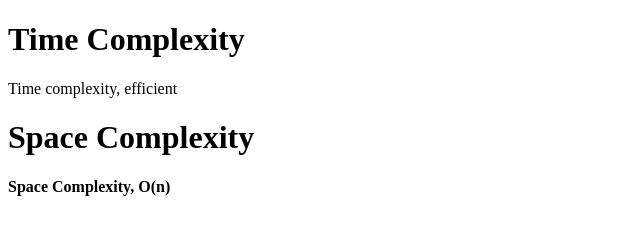
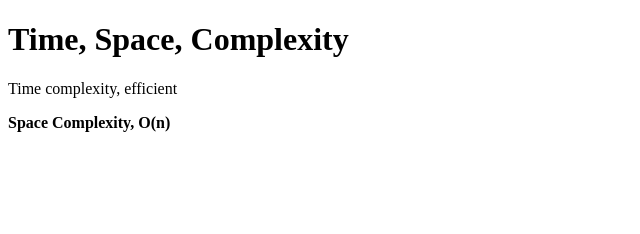
Before and after one commit to acciojob/time-and-space-complexity-Durga0808, a website: page main.html in a window 1280 px wide. Shown: the whole page, without its empty margins (0-640 px from the left). Drawn offline with Linux system fonts and the light colour scheme.

Commit message:
created a submission

```diff
--- a/main.html
+++ b/main.html
@@ -10,9 +10,8 @@
 	<!-- the entire body must be written by student -->
     <script type="text/javascript" src="./script.js">
 </script>
-	<h1>Time Complexity</h1>
+	<h1>Time, Space, Complexity</h1>
 	<p>Time complexity, efficient</p>
-	<h1>Space Complexity</h1>
 	<p><b>Space Complexity, O(n)</b></p>
 </body>
 
```
